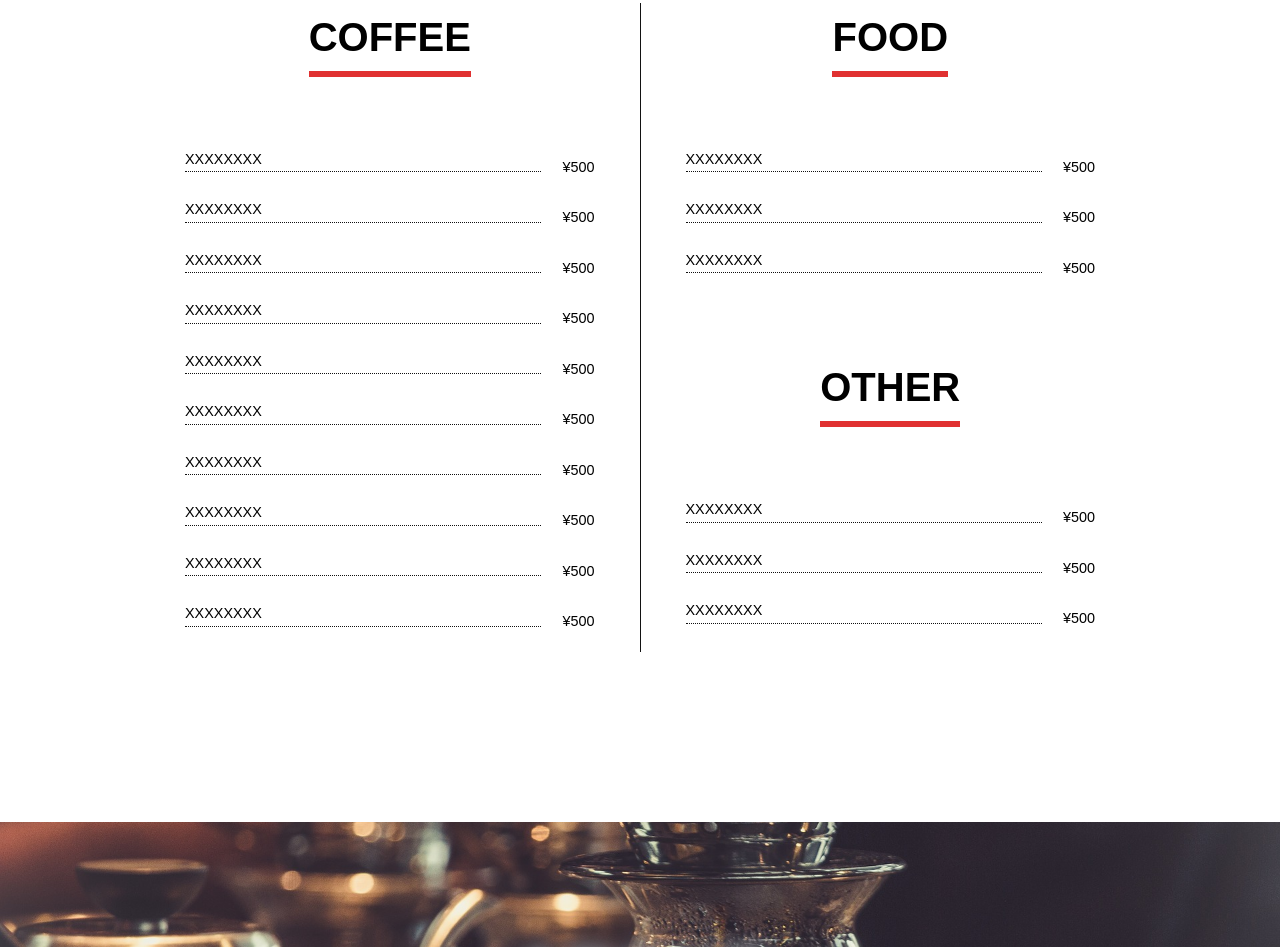
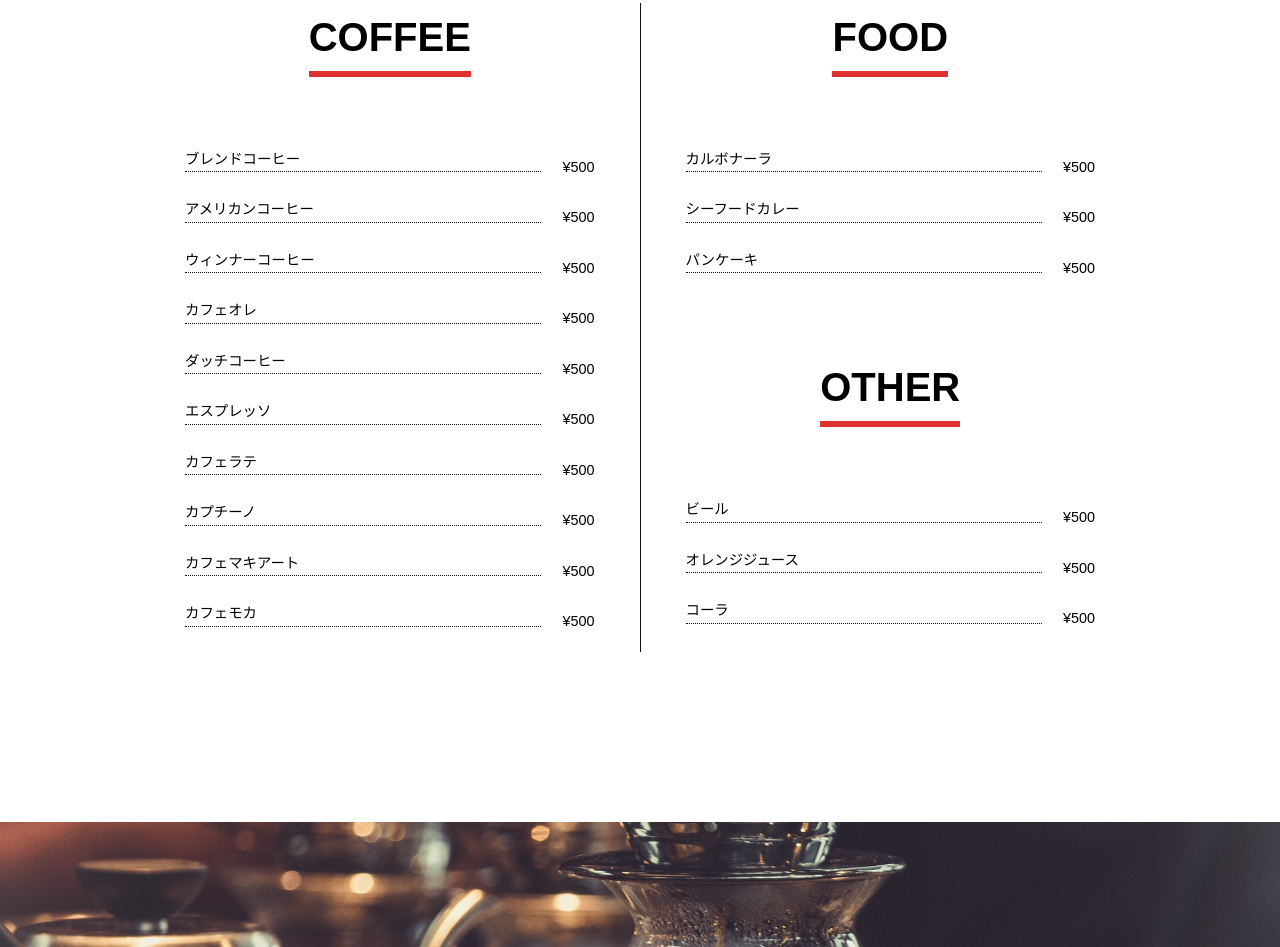
Before and after one commit to NaokiHashimoto1992/mycafe, a plain HTML site: page index.html in a window 1280 px wide. Shown: the part 1247-2194 px from the top of the page. Drawn offline with nearby package versions, Linux system fonts and the light colour scheme.

Commit message:
Update index.html

```diff
--- a/index.html
+++ b/index.html
@@ -32,45 +32,45 @@
         <div class="menu-item">
           <h3 class="item-title">COFFEE</h3>
           <dl>
-            <dt>XXXXXXXX</dt>
+            <dt>ブレンドコーヒー</dt>
             <dd>&yen;500</dd>
-            <dt>XXXXXXXX</dt>
+            <dt>アメリカンコーヒー</dt>
             <dd>&yen;500</dd>
-            <dt>XXXXXXXX</dt>
+            <dt>ウィンナーコーヒー</dt>
             <dd>&yen;500</dd>
-            <dt>XXXXXXXX</dt>
+            <dt>カフェオレ</dt>
             <dd>&yen;500</dd>
-            <dt>XXXXXXXX</dt>
+            <dt>ダッチコーヒー</dt>
             <dd>&yen;500</dd>
-            <dt>XXXXXXXX</dt>
+            <dt>エスプレッソ</dt>
             <dd>&yen;500</dd>
-            <dt>XXXXXXXX</dt>
+            <dt>カフェラテ</dt>
             <dd>&yen;500</dd>
-            <dt>XXXXXXXX</dt>
+            <dt>カプチーノ</dt>
             <dd>&yen;500</dd>
-            <dt>XXXXXXXX</dt>
+            <dt>カフェマキアート</dt>
             <dd>&yen;500</dd>
-            <dt>XXXXXXXX</dt>
+            <dt>カフェモカ</dt>
             <dd>&yen;500</dd>
           </dl>
         </div>
         <div class="menu-item">
           <h3 class="item-title">FOOD</h3>
           <dl class="food">
-            <dt>XXXXXXXX</dt>
+            <dt>カルボナーラ</dt>
             <dd>&yen;500</dd>
-            <dt>XXXXXXXX</dt>
+            <dt>シーフードカレー</dt>
             <dd>&yen;500</dd>
-            <dt>XXXXXXXX</dt>
+            <dt>パンケーキ</dt>
             <dd>&yen;500</dd>
           </dl>
           <h3 class="item-title">OTHER</h3>
           <dl>
-            <dt>XXXXXXXX</dt>
+            <dt>ビール</dt>
             <dd>&yen;500</dd>
-            <dt>XXXXXXXX</dt>
+            <dt>オレンジジュース</dt>
             <dd>&yen;500</dd>
-            <dt>XXXXXXXX</dt>
+            <dt>コーラ</dt>
             <dd>&yen;500</dd>
           </dl>
         </div>
```
